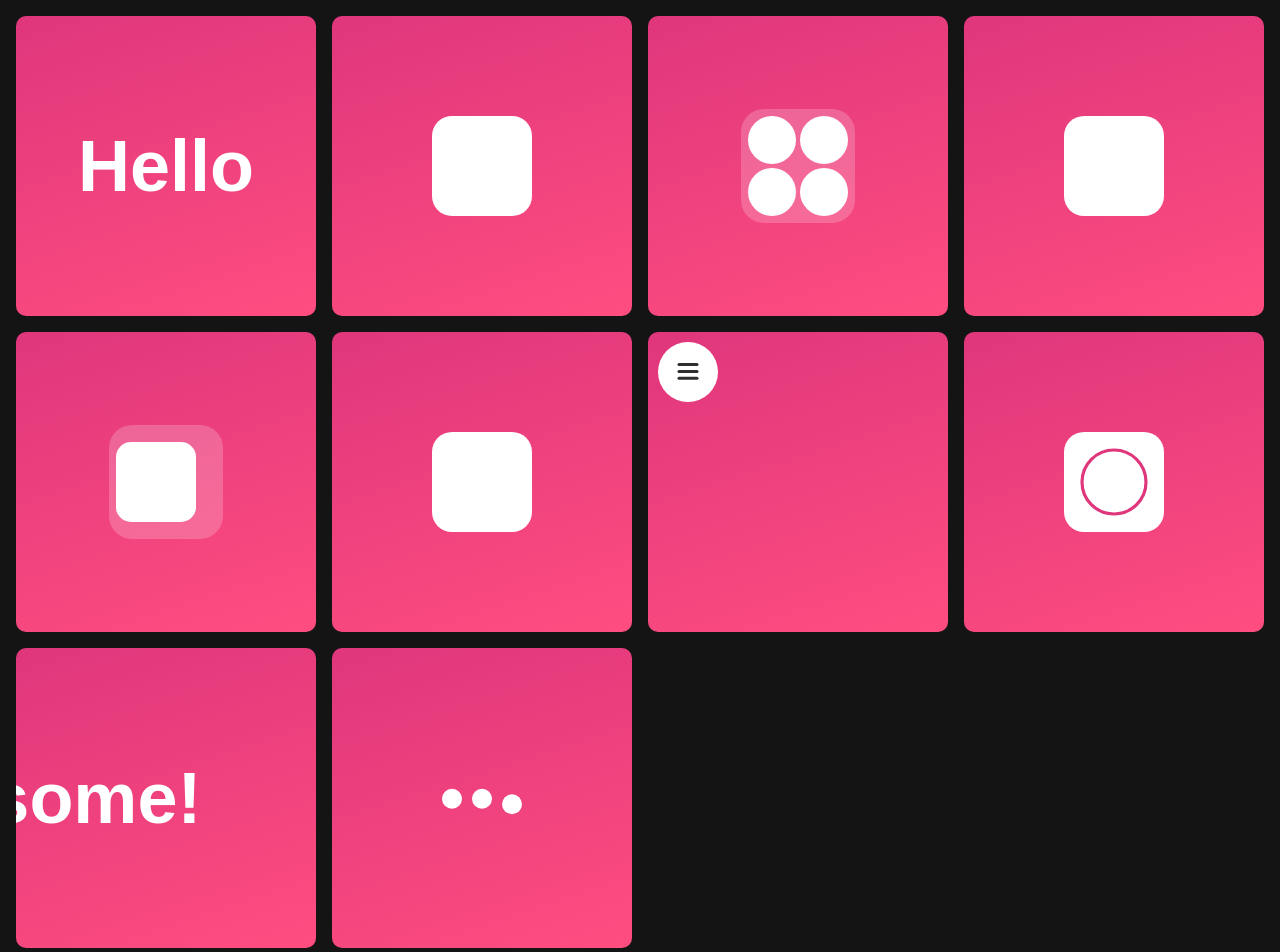
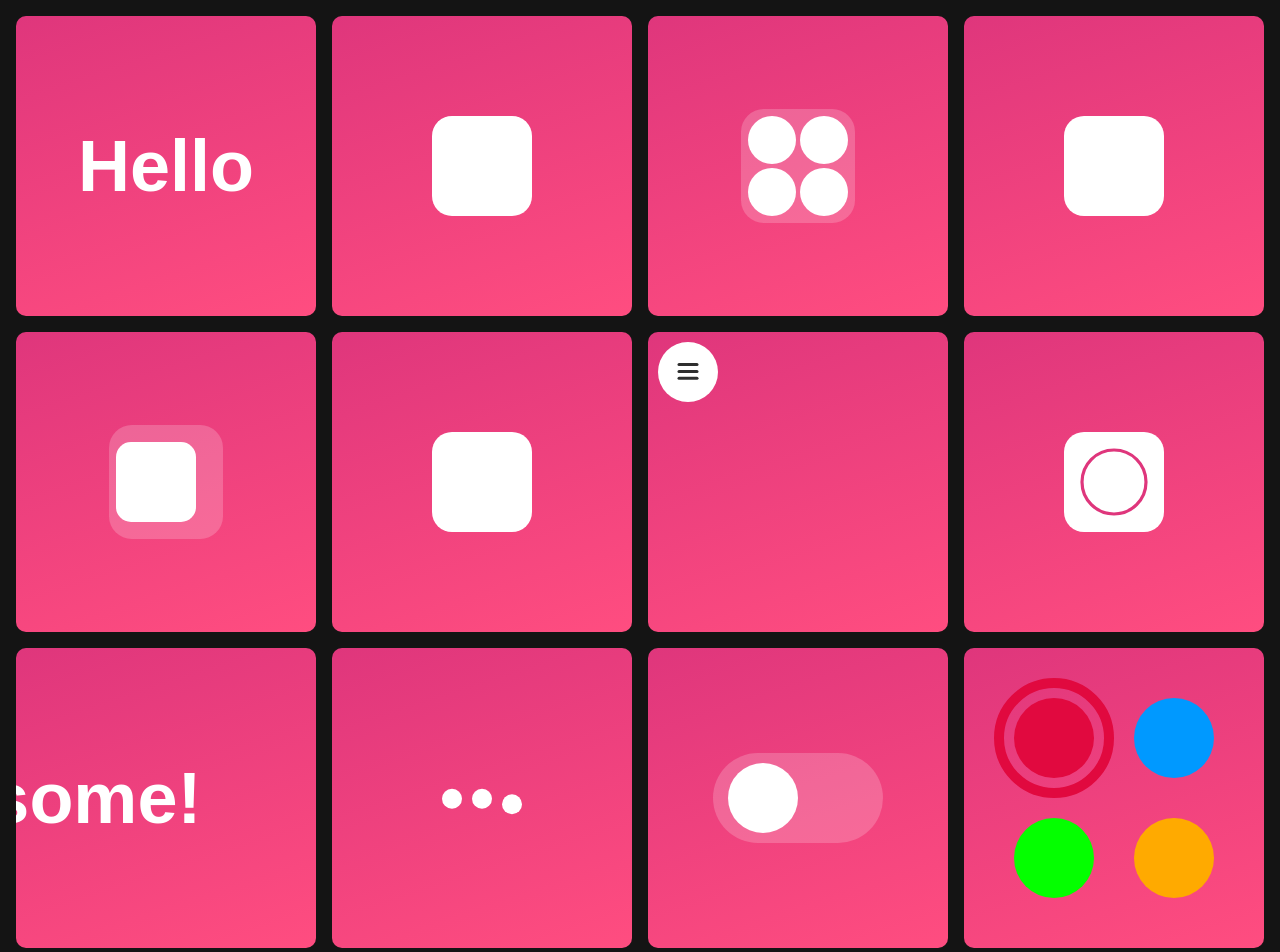
Before and after one commit to Uvacoder/motion-examples, a React (Vite) app: page / in a window 1280 px wide. Shown: the top 952 px of the page. Built offline with nearby package versions, Linux system fonts and the light colour scheme.

Commit message:
add animate layout and shared layout examples

```diff
--- a/src/App.tsx
+++ b/src/App.tsx
@@ -13,6 +13,8 @@ import MenuVariantsExample from "./components/MenuVariantsExample";
 import MotionValuesExample from "./components/MotionValuesExample";
 import MarqueeExample from "./components/MarqueeExample";
 import ThreeDotsLoadingExample from "./components/ThreeDotsLoadingExample";
+import LayoutExample from "./components/LayoutExample";
+import SharedLayoutExample from "./components/SharedLayoutExample";
 
 function App() {
   return (
@@ -56,6 +58,14 @@ function App() {
       <StyledCard>
         <ThreeDotsLoadingExample />
       </StyledCard>
+
+      <StyledCard>
+        <LayoutExample />
+      </StyledCard>
+
+      <StyledCard>
+        <SharedLayoutExample />
+      </StyledCard>
     </StyledMain>
   );
 }
--- /dev/null
+++ b/src/components/LayoutExample.tsx
@@ -0,0 +1,43 @@
+import React, { useState } from "react";
+import styled from "styled-components";
+import { motion } from "framer-motion";
+
+// switch
+const StyledSwitch = styled.div`
+  align-items: center;
+  background: rgba(255, 255, 255, 0.2);
+  border-radius: 50px;
+  cursor: pointer;
+  display: flex;
+  height: 60px;
+  justify-content: flex-start;
+  padding: 15px;
+  width: 140px;
+
+  &[data-isOn="true"] {
+    justify-content: flex-end;
+  }
+`;
+
+const StyledHandle = styled(motion.div)`
+  background-color: var(--white);
+  border-radius: 100%;
+  height: 70px;
+  width: 70px;
+`;
+
+const LayoutExample = () => {
+  const [isOn, setIsOn] = useState(false);
+  const toggle = () => setIsOn(!isOn);
+
+  return (
+    <StyledSwitch onClick={toggle} data-isOn={isOn}>
+      <StyledHandle
+        layout
+        transition={{ type: "spring", stiffness: 700, damping: 30 }}
+      />
+    </StyledSwitch>
+  );
+};
+
+export default LayoutExample;
--- /dev/null
+++ b/src/components/SharedLayoutExample.tsx
@@ -0,0 +1,65 @@
+import React, { useState } from "react";
+import styled from "styled-components";
+import { motion, AnimateSharedLayout } from "framer-motion";
+
+const colors = ["rgb(225, 9, 63)", "#0099ff", "rgb(4, 255, 0)", "#ffaa00"];
+
+const StyledList = styled.ul`
+  align-items: center;
+  display: flex;
+  flex-wrap: wrap;
+  justify-content: center;
+  list-style: none;
+  padding: 0;
+`;
+
+const StyledItem = styled.li`
+  background-color: ${(props) => props.color};
+  border-radius: 100%;
+  cursor: pointer;
+  display: block;
+  flex-shrink: 0;
+  height: 80px;
+  margin: 20px;
+  position: relative;
+  width: 80px;
+`;
+
+const StyledOutline = styled(motion.div)`
+  border-radius: 50%;
+  border: 10px solid white;
+  bottom: -20px;
+  left: -20px;
+  position: absolute;
+  right: -20px;
+  top: -20px;
+`;
+
+const SharedLayoutExample = () => {
+  const [selected, setSelected] = useState(colors[0]);
+
+  return (
+    <AnimateSharedLayout>
+      <StyledList>
+        {colors.map((color) => (
+          <StyledItem
+            color={color}
+            key={color}
+            onClick={() => setSelected(color)}
+          >
+            {selected === color && (
+              <StyledOutline
+                layoutId="outline"
+                initial={false}
+                animate={{ borderColor: color }}
+                transition={{ type: "spring", stiffness: 700, damping: 30 }}
+              />
+            )}
+          </StyledItem>
+        ))}
+      </StyledList>
+    </AnimateSharedLayout>
+  );
+};
+
+export default SharedLayoutExample;
```
